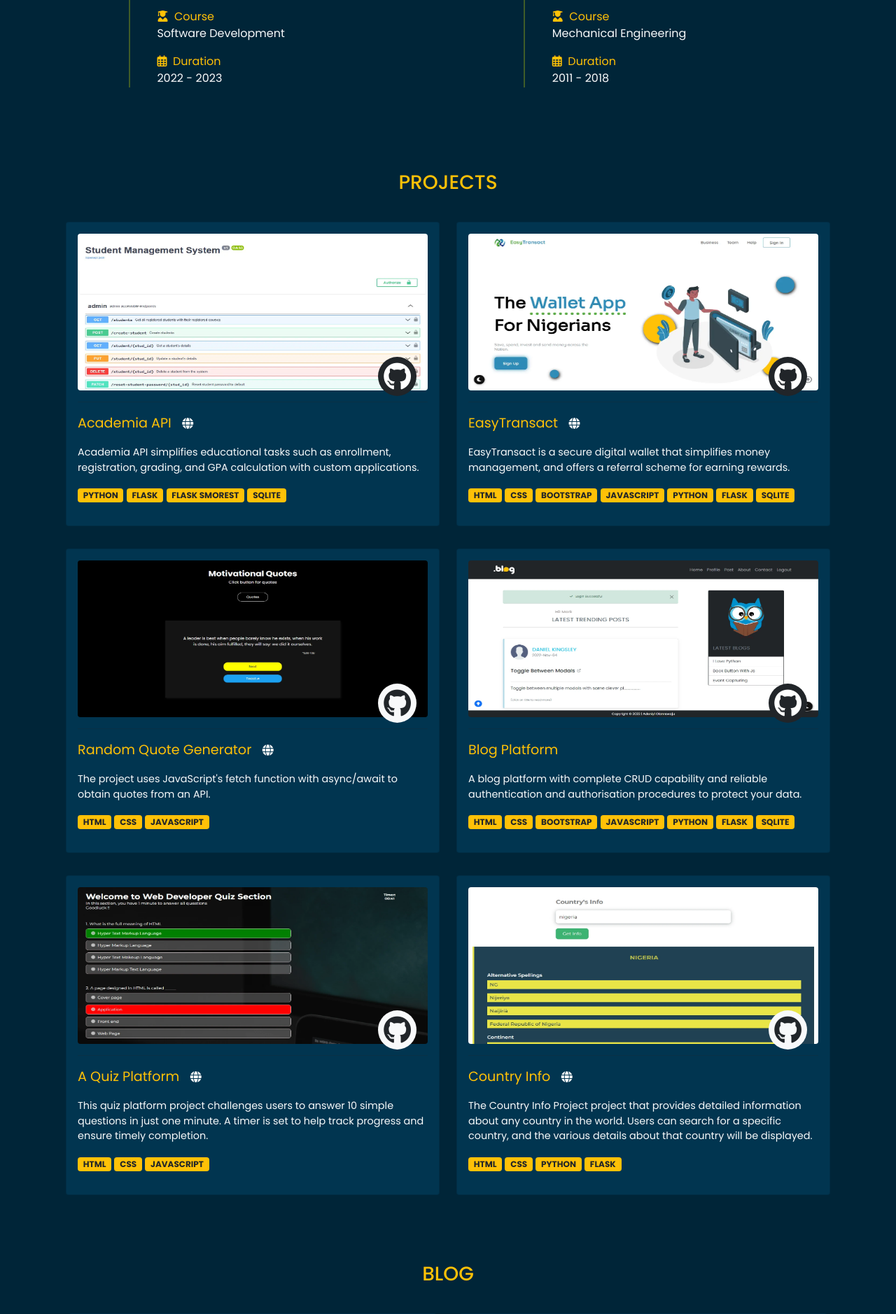
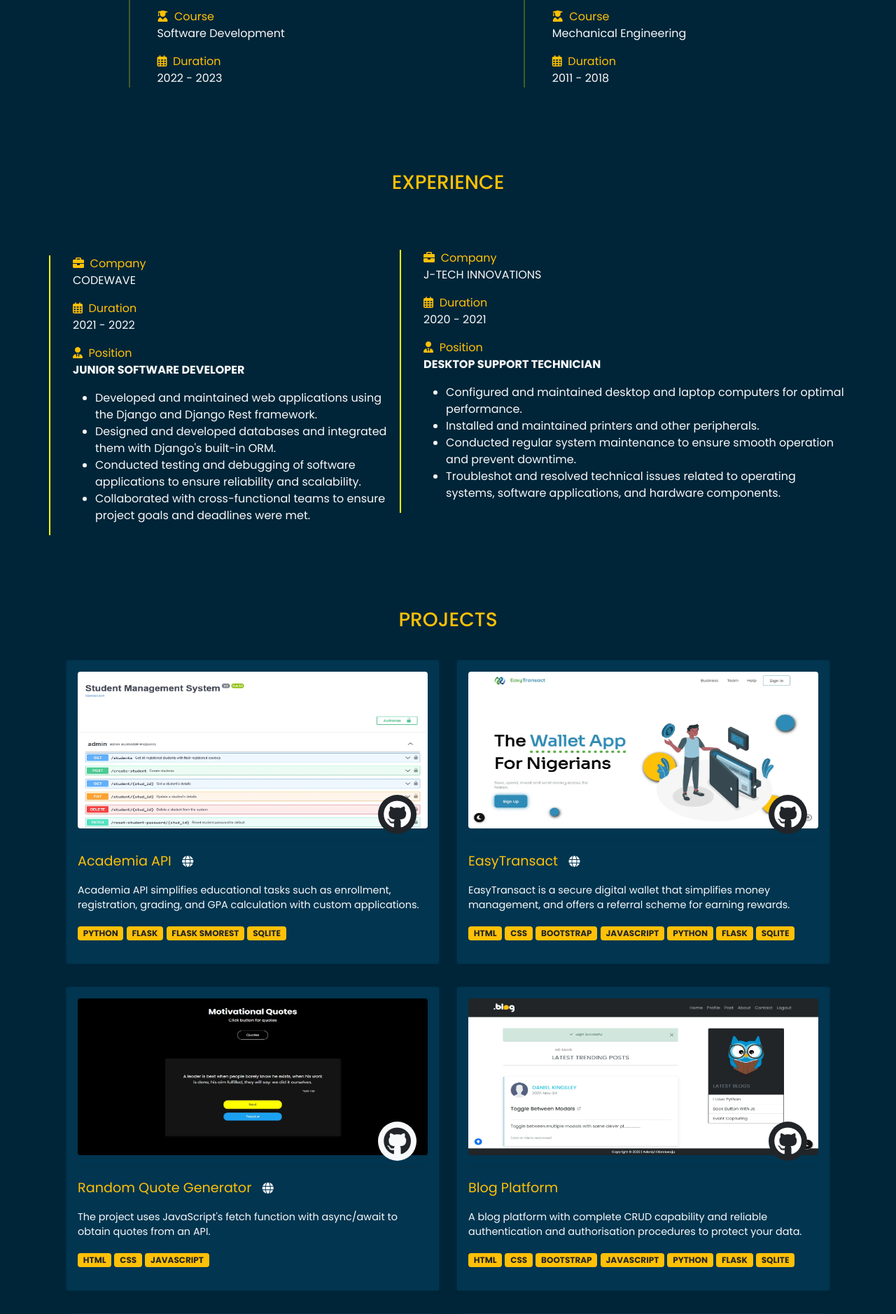
Before and after one commit to engrmarkk/my_portfolio, a Flask app: page / in a window 1280 px wide. Shown: the part 1838-3716 px from the top of the page at 70% size. Run offline with Flask 2, Linux system fonts and the light colour scheme; some libraries are stand-ins or nearby versions.

Commit message:
experience

```diff
--- a/templates/portfolio.html
+++ b/templates/portfolio.html
@@ -380,6 +380,97 @@
       </div>
     </div>
   </section>
+
+<!-- Experience -->
+  <section class="container px-5 px-lg-0" style="margin: 5rem auto auto auto" id="edu">
+    <h3 class="text-warning mt-2 text-center">EXPERIENCE</h3>
+    <div class="d-flex flex-column flex-lg-row my-3 justify-content-around">
+      <div class="d-flex flex-column py-4">
+        <!-- Institution 1 -->
+        <div class="d-flex mt-5" style="border-left: 2px yellow solid;">
+          <!-- <p><i class="fas fa-check-circle text-warning"></i></p> -->
+          <div style="margin-left: 2rem">
+            <p>
+              <span class="text-warning"><i class="fa-sharp fa-solid fa-briefcase"></i>&nbsp; Company</span><br />
+              <span class="text-light"> CODEWAVE</span>
+            </p>
+                        <p>
+              <span class="text-warning"><i class="fa-regular fa-calendar-days"></i>&nbsp; Duration</span><br />
+              <span class="text-light"> 2021 - 2022 </span>
+            </p>
+            <p>
+              <span class="text-warning"><i class="fa-sharp fa-solid fa-user-tie"></i>&nbsp; Position</span><br />
+              <span class="text-light fw-bold">JUNIOR SOFTWARE DEVELOPER</span>
+            </p>
+            <p>
+              <!-- <span class="text-warning"><i class="fa-sharp fa-solid fa-bars-progress"></i>&nbsp; Task</span><br /> -->
+              <span class="text-light">
+                <ul class="text-light" style="font-size: 1rem;">
+                  <li>Developed and maintained web applications using the Django and Django Rest framework.</li>
+                  <li>Designed and developed databases and integrated them with Django's built-in ORM.</li>
+                  <li>Conducted testing and debugging of software applications to ensure reliability and scalability.</li>
+                  <li>Collaborated with cross-functional teams to ensure project goals and deadlines were met.</li>
+                </ul>
+              </span>
+            </p>
+          </div>
+        </div>
+        <!-- <hr class="" style="
+              border: 1px solid rgb(251, 255, 0);
+              width: 1px;
+              height: 10.6rem;
+              position: absolute;
+              margin-top: 3.5rem;
+              z-index: -1;
+              margin-left: 0.45rem;
+            " /> -->
+      </div>
+
+
+      <div class="d-flex flex-column mt-5">
+        <!-- Institution 1 -->
+        <div class="d-flex my-3" style="border-left: 2px yellow solid;">
+          <!-- <p><i class="fas fa-check-circle text-warning"></i></p> -->
+          <div style="margin-left: 2rem">
+            <p>
+              <span class="text-warning"><i class="fa-sharp fa-solid fa-briefcase"></i>&nbsp; Company</span><br />
+              <span class="text-light"> J-TECH INNOVATIONS</span>
+            </p>
+                        <p>
+              <span class="text-warning"><i class="fa-regular fa-calendar-days"></i>&nbsp; Duration</span><br />
+              <span class="text-light"> 2020 - 2021 </span>
+            </p>
+            <p>
+              <span class="text-warning"><i class="fa-sharp fa-solid fa-user-tie"></i>&nbsp; Position</span><br />
+              <span class="text-light fw-bold">DESKTOP SUPPORT TECHNICIAN</span>
+            </p>
+            <p>
+              <!-- <span class="text-warning"><i class="fa-sharp fa-solid fa-bars-progress"></i>&nbsp; Task</span><br /> -->
+              <span class="text-light">
+                <ul class="text-light">
+                  <li>Configured and maintained desktop and laptop computers for optimal performance.</li>
+                  <li>Installed and maintained printers and other peripherals.</li>
+                  <li>Conducted regular system maintenance to ensure smooth operation and prevent downtime.</li>
+                  <li>Troubleshot and resolved technical issues related to operating systems, software applications, and hardware components.</li>
+                </ul>
+              </span>
+            </p>
+          </div>
+        </div>
+        <!-- <hr class="" style="
+              border: 1px solid rgb(251, 255, 0);
+              width: 1px;
+              height: 10.6rem;
+              position: absolute;
+              margin-top: 3.5rem;
+              z-index: -1;
+              margin-left: 0.45rem;
+            " /> -->
+      </div>
+    </div>
+  </section>
+
+
 
   <!-- Project -->
 
```
